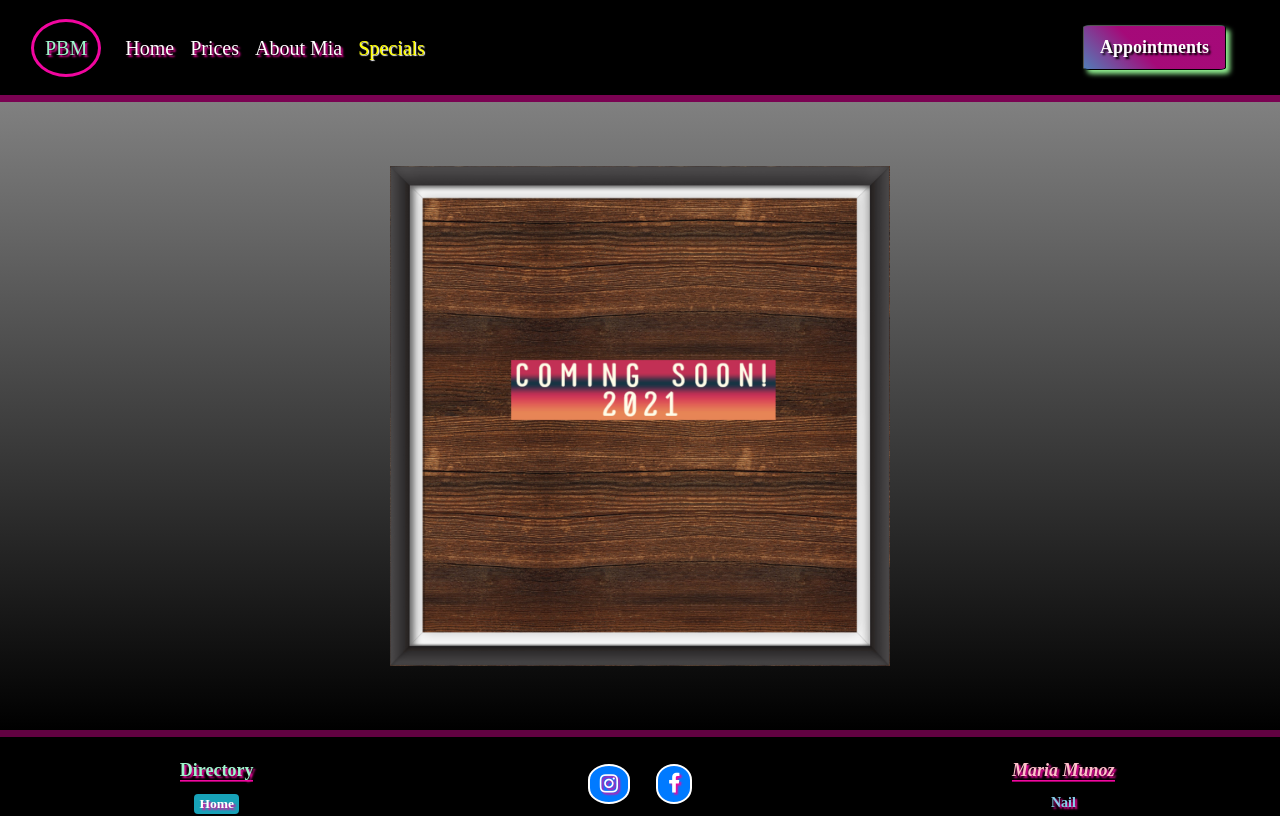
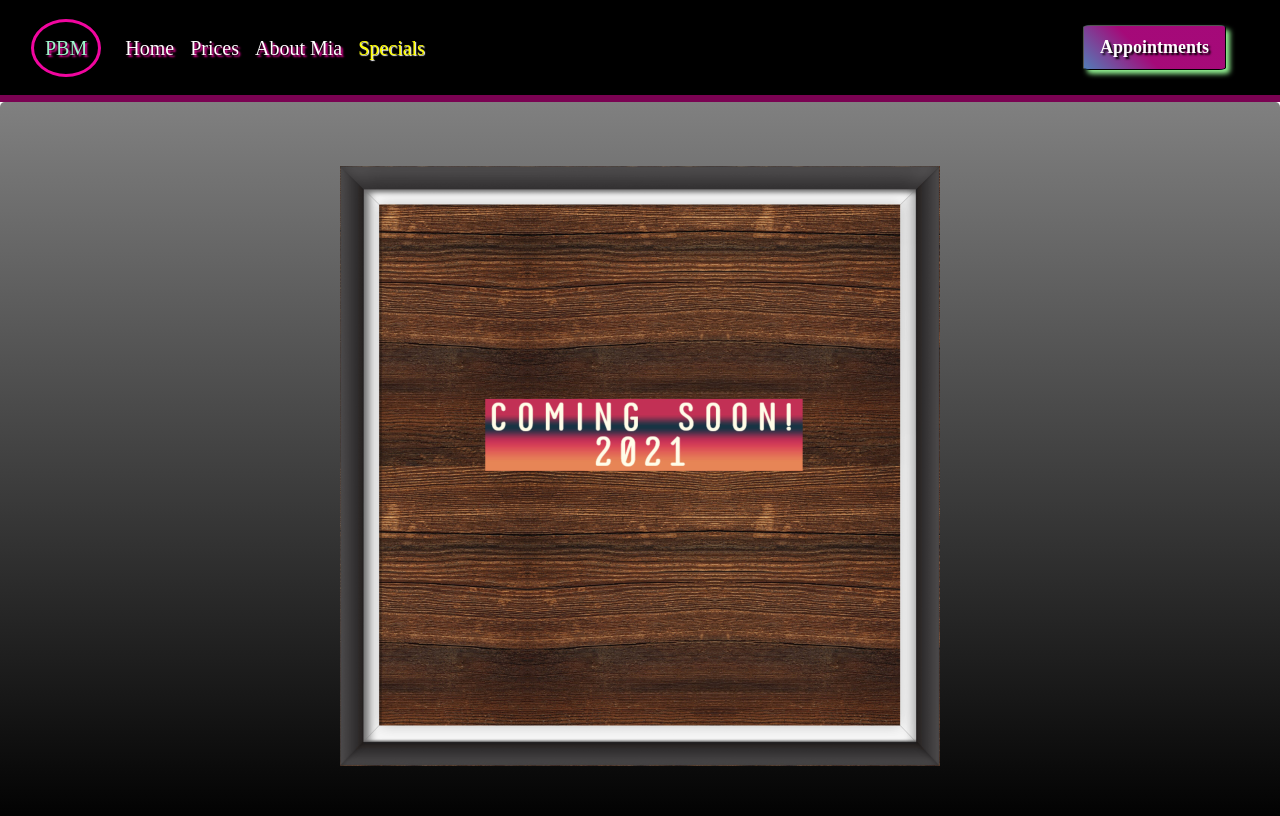
Before and after one commit to Nduriel/Pbwebsite, a React (Create React App) app: page /specials in a window 1280 px wide. Shown: the top 816 px of the page. Built offline with nearby package versions, Linux system fonts and the light colour scheme; a web font is replaced by a local one.

Commit message:
Specials CSS

```diff
--- a/src/components/Specials.js
+++ b/src/components/Specials.js
@@ -5,15 +5,14 @@ import { Image } from "react-bootstrap";
 
 function Specials() {
   return (
-    <Jumbotron id='specials' fluid>
-      <Container fluid>
-        <Row>
-          <Col className="text-center">
-            <Image
-              src={comingsoonpic}
-              style={{ height: "auto", width: "500px" }}
-            />
-          </Col>
+    <Jumbotron id="specials">
+      <Container>
+        <Row style={{ justifyContent: "center" }}>
+          <Image
+            fluid
+            src={comingsoonpic}
+            style={{ height: "auto", width: "600px" }}
+          />
         </Row>
       </Container>
     </Jumbotron>
```
